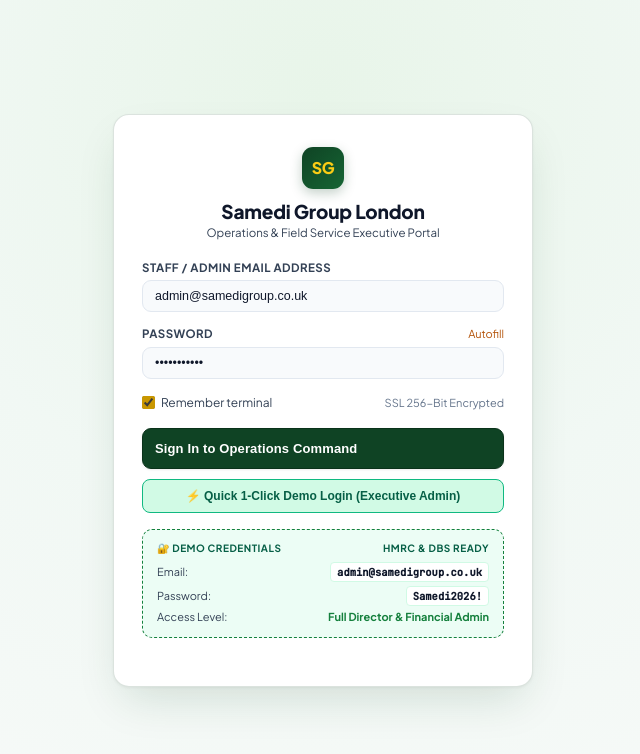
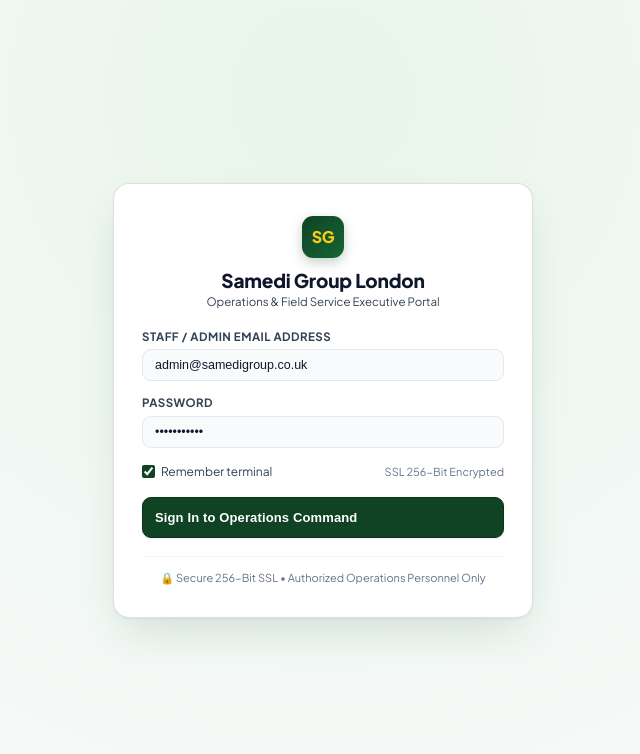
Before and after one commit to Jobydoo/samedi-group-crm, a website: page index.html in a window 1280 px wide. Shown: the whole page, without its empty margins (317-957 px from the left). Drawn offline with Linux system fonts and the light colour scheme.

Commit message:
Remove demo 1-click login button and demo boxes for genuine client portal

```diff
--- a/app.js
+++ b/app.js
@@ -977,18 +977,6 @@ class SamediCRM {
       });
     }
 
-    // 1-Click Demo Login
-    const btnDemo = document.getElementById("btn-quick-demo-login");
-    if (btnDemo) {
-      btnDemo.addEventListener("click", () => {
-        const emailEl = document.getElementById("login-email");
-        const passEl = document.getElementById("login-password");
-        if (emailEl) emailEl.value = "admin@samedigroup.co.uk";
-        if (passEl) passEl.value = "Samedi2026!";
-        this.handleLogin();
-      });
-    }
-
     // Sign Out Button
     const btnLogout = document.getElementById("btn-logout");
     if (btnLogout) {
--- a/index.html
+++ b/index.html
@@ -29,16 +29,13 @@
         </div>
 
         <div class="form-group" style="margin-bottom: 16px;">
-          <div style="display: flex; justify-content: space-between; align-items: center; margin-bottom: 6px;">
-            <label class="form-label" style="font-size: 11.5px; margin-bottom: 0;">Password</label>
-            <span style="font-size: 11px; color: var(--gold-light); cursor: pointer;" onclick="document.getElementById('login-password').value='Samedi2026!'">Autofill</span>
-          </div>
+          <label class="form-label" style="font-size: 11.5px; margin-bottom: 6px;">Password</label>
           <input type="password" class="form-control" id="login-password" required value="Samedi2026!" placeholder="••••••••">
         </div>
 
         <div style="display: flex; align-items: center; justify-content: space-between; margin-bottom: 18px; font-size: 12px; color: var(--text-secondary);">
           <label style="display: flex; align-items: center; gap: 6px; cursor: pointer;">
-            <input type="checkbox" id="auth-remember" checked style="accent-color: var(--gold-primary);">
+            <input type="checkbox" id="auth-remember" checked style="accent-color: var(--primary-green);">
             <span>Remember terminal</span>
           </label>
           <span style="color: var(--text-muted); font-size: 11px;">SSL 256-Bit Encrypted</span>
@@ -47,29 +44,10 @@
         <button type="submit" class="btn btn-primary" id="btn-login-submit" style="width: 100%; padding: 12px; font-size: 13px; font-weight: 700;">
           Sign In to Operations Command
         </button>
-
-        <button type="button" class="btn-demo-quick" id="btn-quick-demo-login">
-          ⚡ Quick 1-Click Demo Login (Executive Admin)
-        </button>
       </form>
 
-      <div class="auth-demo-box">
-        <div class="auth-demo-badge">
-          <span>🔐 Demo Credentials</span>
-          <span>HMRC & DBS Ready</span>
-        </div>
-        <div class="auth-cred-row">
-          <span>Email:</span>
-          <span class="auth-cred-val">admin@samedigroup.co.uk</span>
-        </div>
-        <div class="auth-cred-row">
-          <span>Password:</span>
-          <span class="auth-cred-val">Samedi2026!</span>
-        </div>
-        <div class="auth-cred-row">
-          <span>Access Level:</span>
-          <strong style="color: var(--accent-green);">Full Director & Financial Admin</strong>
-        </div>
+      <div class="auth-footer-notice">
+        <span>🔒 Secure 256-Bit SSL • Authorized Operations Personnel Only</span>
       </div>
     </div>
   </div>
--- a/style.css
+++ b/style.css
@@ -1276,68 +1276,17 @@ body {
   color: var(--text-secondary);
 }
 
-.auth-demo-box {
-  background: var(--primary-green-bg);
-  border: 1px dashed var(--accent-green);
-  border-radius: 10px;
-  padding: 12px 14px;
-  margin: 16px 0;
+.auth-footer-notice {
+  margin-top: 18px;
+  text-align: center;
   font-size: 11px;
-}
-
-.auth-demo-badge {
-  display: flex;
-  align-items: center;
-  justify-content: space-between;
-  margin-bottom: 6px;
-  font-weight: 700;
-  color: #065F46;
-  text-transform: uppercase;
-  font-size: 10px;
-  letter-spacing: 0.05em;
-}
-
-.auth-cred-row {
-  display: flex;
-  justify-content: space-between;
-  align-items: center;
-  padding: 2px 0;
-  color: var(--text-secondary);
-}
-
-.auth-cred-val {
-  font-family: var(--font-mono);
-  color: var(--text-main);
-  font-weight: 700;
-  background: #FFFFFF;
-  border: 1px solid #D1FAE5;
-  padding: 2px 6px;
-  border-radius: 4px;
-  font-size: 10.5px;
-}
-
-.btn-demo-quick {
-  width: 100%;
-  margin-top: 10px;
-  background: #D1FAE5;
-  border: 1px solid #10B981;
-  color: #065F46;
-  padding: 9px 12px;
-  border-radius: 8px;
-  font-weight: 700;
-  font-size: 12px;
-  cursor: pointer;
+  color: var(--text-muted);
   display: flex;
   align-items: center;
   justify-content: center;
   gap: 6px;
-  transition: all 0.18s ease;
-}
-
-.btn-demo-quick:hover {
-  background: #A7F3D0;
-  color: #044E39;
-  box-shadow: 0 2px 6px rgba(16, 185, 129, 0.2);
+  border-top: 1px solid var(--border-subtle);
+  padding-top: 14px;
 }
 
 .auth-error {
```
